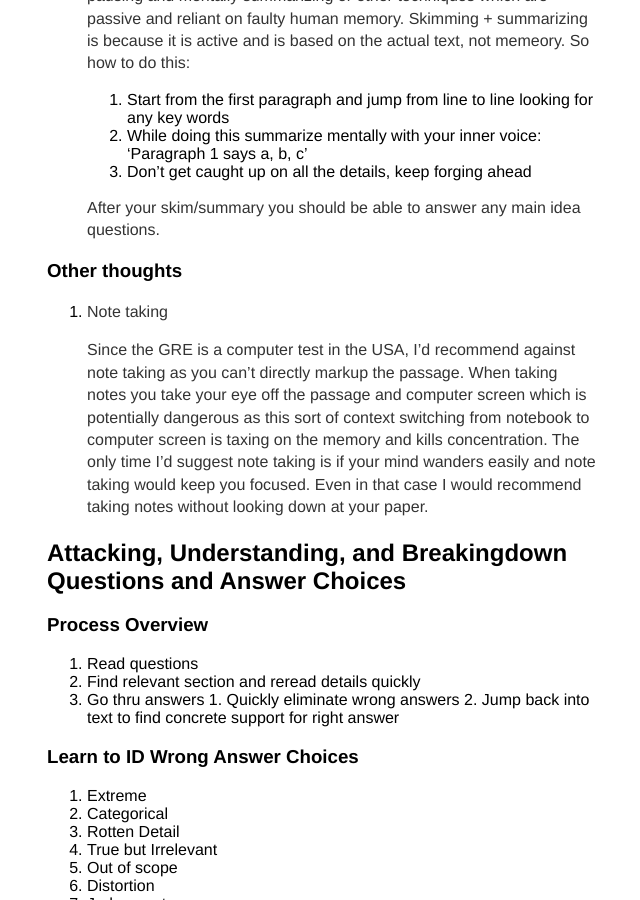
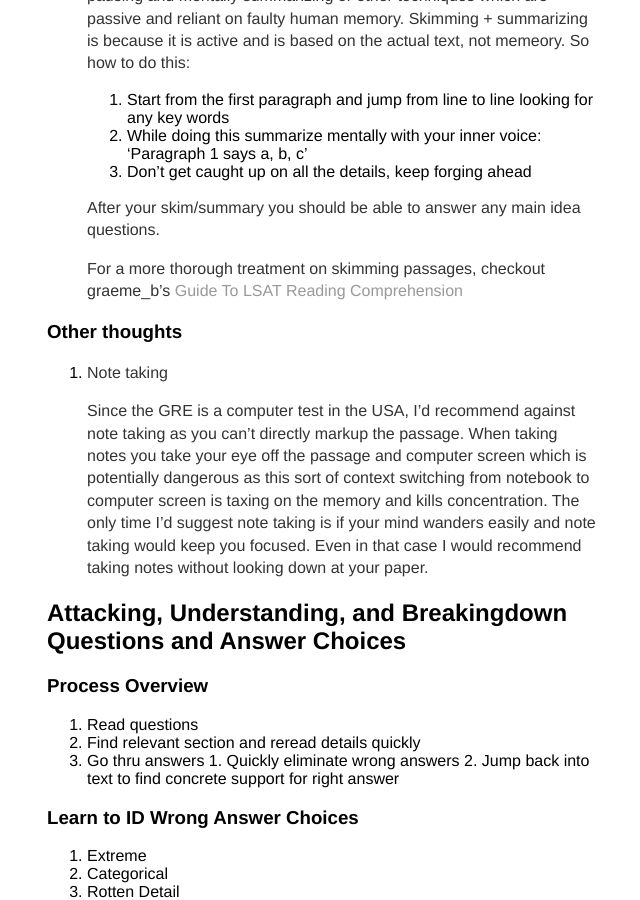
Before and after one commit to btmbtm/btmbtm.github.io, a Jekyll site: the page built from gre/extrarcguide.md, in a window 1280 px wide and 900 px high, scrolled down 2734 px. Shown: the whole window, without its empty margins (318-958 px from the left). Built offline with Jekyll 4.4.1, drawn with Linux system fonts in a browser that asks for light colours.

Commit message:
Update extrarcguide.md

```diff
--- a/gre/extrarcguide.md
+++ b/gre/extrarcguide.md
@@ -105,6 +105,8 @@ The basic reading process I recommend only has three steps and is as follows:
 
     After your skim/summary you should be able to answer any main idea questions.
 
+    For a more thorough treatment on skimming passages, checkout graeme_b's [Guide To LSAT Reading Comprehension ](https://www.reddit.com/r/LSAT/comments/ud0rw/guide_to_lsat_reading_comprehension/)
+
 
 ### Other thoughts
 
```
